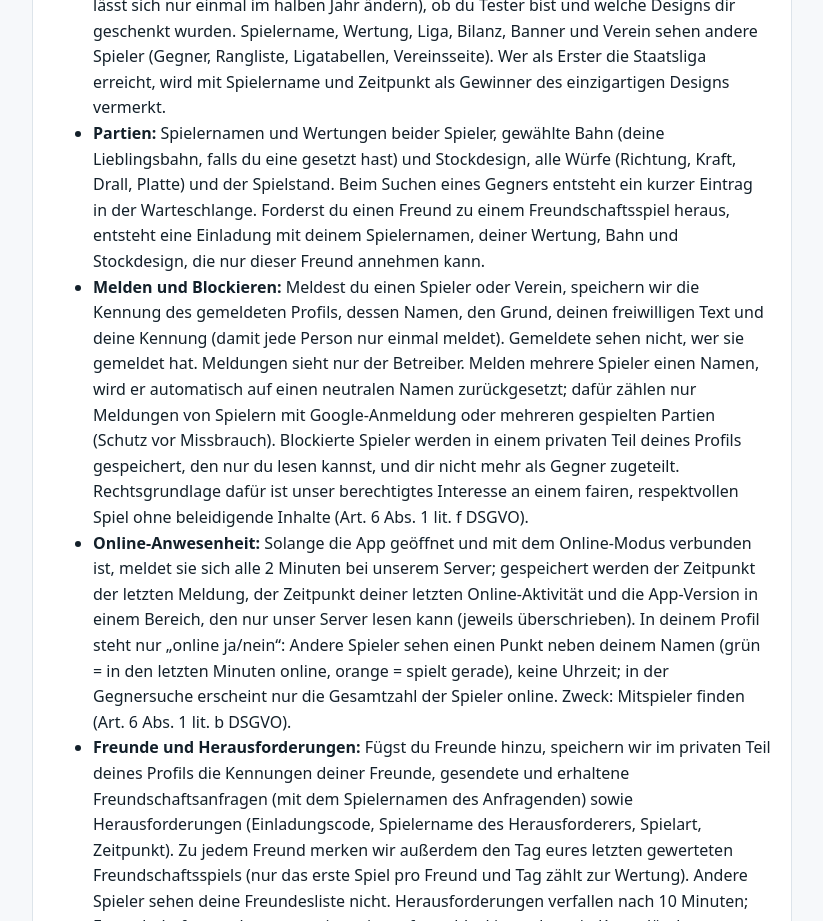
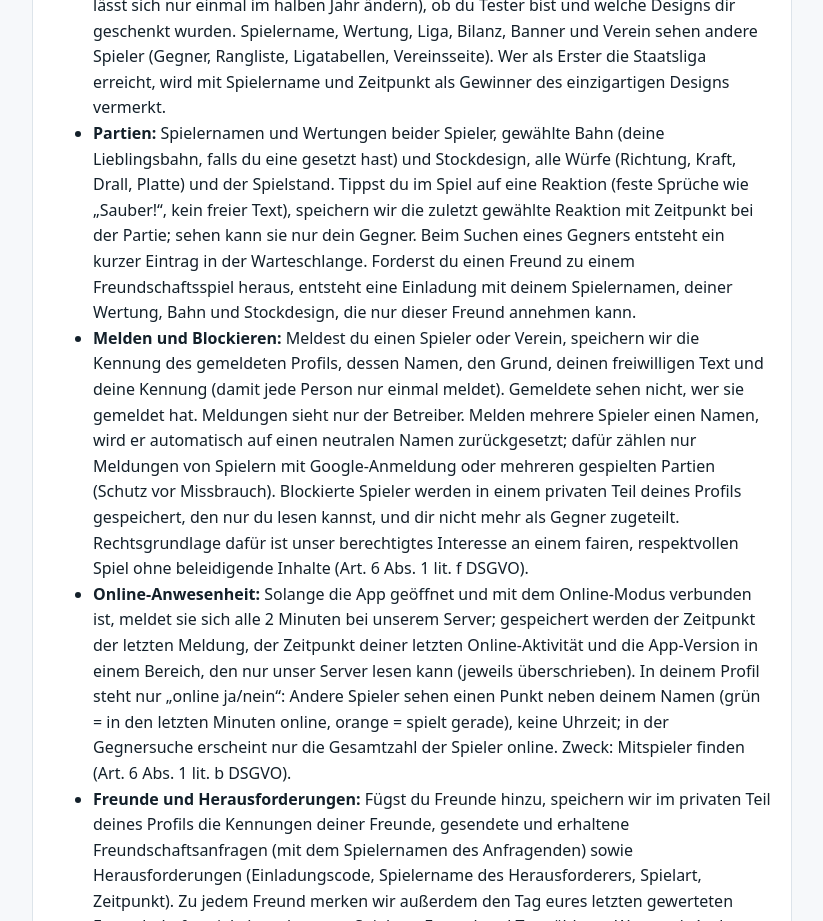
Before and after one commit to aXcellent-code/daubenjaeger-legal, a plain HTML site: page datenschutz.html in a window 1280 px wide. Shown: the part 1600-2521 px from the top of the page, without its empty margins (228-1051 px from the left). Drawn offline with Linux system fonts and the light colour scheme.

Commit message:
Datenschutz: Kurzchat-Reaktionen im Spiel
Co-Authored-By: Claude Opus 5.5 <noreply@anthropic.com>
Claude-Session: https://claude.ai/code/session_01FjNHsfCtF2RJ8YNKb5k6bC

```diff
--- a/datenschutz.html
+++ b/datenschutz.html
@@ -40,7 +40,7 @@ nav a{color:var(--acc);margin-right:14px;font-weight:600}a{color:var(--acc)}
 <ul>
 <li><b>Anmeldung:</b> Du spielst ohne Konto mit einer zufälligen, anonymen Kennung. Wählst du „Mit Google sichern“, verknüpft Firebase diese Kennung mit deinem Google-Konto; dabei verarbeitet Firebase deine Google-E-Mail-Adresse, damit du dich auf einem neuen Gerät wieder anmelden kannst.</li>
 <li><b>Spielerprofil:</b> der von dir gewählte Spielername, Elo-Wertung, Liga und Bilanz (Siege, Unentschieden, Niederlagen), eine Spielstatistik aus deinen Online-Partien (z. B. Siegquote, Anteil der Stöcke im Feld, Rausschüsse, knappster Stock), die von dir gewählte Banner-Gestaltung und Ringfarbe deines Stocks, dein Fortschritt bei den täglichen und wöchentlichen Herausforderungen samt Abzeichen und deine Sammlung freigespielter Gegenstände, sowie – wenn du einem Verein beitrittst – Vereinszugehörigkeit, Rolle (Obmann, Stellvertreter, Mitglied), Beitrittsdatum und deine beigetragenen Vereinspunkte; Name, Kürzel und Wappen eines Vereins legt der Gründer fest, sowie bei Turnieren deine Teilnahme, Turnierpartien und dein Tabellenplatz (für alle Teilnehmer sichtbar), Zeitpunkt der Anlage und der letzten Aktivität sowie Version und Zeitpunkt deiner Zustimmung zu den Nutzungsbedingungen, der Zeitpunkt deiner letzten Namensänderung (der Name lässt sich nur einmal im halben Jahr ändern), ob du Tester bist und welche Designs dir geschenkt wurden. Spielername, Wertung, Liga, Bilanz, Banner und Verein sehen andere Spieler (Gegner, Rangliste, Ligatabellen, Vereinsseite). Wer als Erster die Staatsliga erreicht, wird mit Spielername und Zeitpunkt als Gewinner des einzigartigen Designs vermerkt.</li>
-<li><b>Partien:</b> Spielernamen und Wertungen beider Spieler, gewählte Bahn (deine Lieblingsbahn, falls du eine gesetzt hast) und Stockdesign, alle Würfe (Richtung, Kraft, Drall, Platte) und der Spielstand. Beim Suchen eines Gegners entsteht ein kurzer Eintrag in der Warteschlange. Forderst du einen Freund zu einem Freundschaftsspiel heraus, entsteht eine Einladung mit deinem Spielernamen, deiner Wertung, Bahn und Stockdesign, die nur dieser Freund annehmen kann.</li>
+<li><b>Partien:</b> Spielernamen und Wertungen beider Spieler, gewählte Bahn (deine Lieblingsbahn, falls du eine gesetzt hast) und Stockdesign, alle Würfe (Richtung, Kraft, Drall, Platte) und der Spielstand. Tippst du im Spiel auf eine Reaktion (feste Sprüche wie „Sauber!“, kein freier Text), speichern wir die zuletzt gewählte Reaktion mit Zeitpunkt bei der Partie; sehen kann sie nur dein Gegner. Beim Suchen eines Gegners entsteht ein kurzer Eintrag in der Warteschlange. Forderst du einen Freund zu einem Freundschaftsspiel heraus, entsteht eine Einladung mit deinem Spielernamen, deiner Wertung, Bahn und Stockdesign, die nur dieser Freund annehmen kann.</li>
 <li><b>Melden und Blockieren:</b> Meldest du einen Spieler oder Verein, speichern wir die Kennung des gemeldeten Profils, dessen Namen, den Grund, deinen freiwilligen Text und deine Kennung (damit jede Person nur einmal meldet). Gemeldete sehen nicht, wer sie gemeldet hat. Meldungen sieht nur der Betreiber. Melden mehrere Spieler einen Namen, wird er automatisch auf einen neutralen Namen zurückgesetzt; dafür zählen nur Meldungen von Spielern mit Google-Anmeldung oder mehreren gespielten Partien (Schutz vor Missbrauch). Blockierte Spieler werden in einem privaten Teil deines Profils gespeichert, den nur du lesen kannst, und dir nicht mehr als Gegner zugeteilt. Rechtsgrundlage dafür ist unser berechtigtes Interesse an einem fairen, respektvollen Spiel ohne beleidigende Inhalte (Art. 6 Abs. 1 lit. f DSGVO).</li>
 <li><b>Online-Anwesenheit:</b> Solange die App geöffnet und mit dem Online-Modus verbunden ist, meldet sie sich alle 2 Minuten bei unserem Server; gespeichert werden der Zeitpunkt der letzten Meldung, der Zeitpunkt deiner letzten Online-Aktivität und die App-Version in einem Bereich, den nur unser Server lesen kann (jeweils überschrieben). In deinem Profil steht nur „online ja/nein“: Andere Spieler sehen einen Punkt neben deinem Namen (grün = in den letzten Minuten online, orange = spielt gerade), keine Uhrzeit; in der Gegnersuche erscheint nur die Gesamtzahl der Spieler online. Zweck: Mitspieler finden (Art. 6 Abs. 1 lit. b DSGVO).</li>
 <li><b>Freunde und Herausforderungen:</b> Fügst du Freunde hinzu, speichern wir im privaten Teil deines Profils die Kennungen deiner Freunde, gesendete und erhaltene Freundschaftsanfragen (mit dem Spielernamen des Anfragenden) sowie Herausforderungen (Einladungscode, Spielername des Herausforderers, Spielart, Zeitpunkt). Zu jedem Freund merken wir außerdem den Tag eures letzten gewerteten Freundschaftsspiels (nur das erste Spiel pro Freund und Tag zählt zur Wertung). Andere Spieler sehen deine Freundesliste nicht. Herausforderungen verfallen nach 10 Minuten; Freundschaften enden, wenn einer sie entfernt, blockiert oder sein Konto löscht.</li>
```
